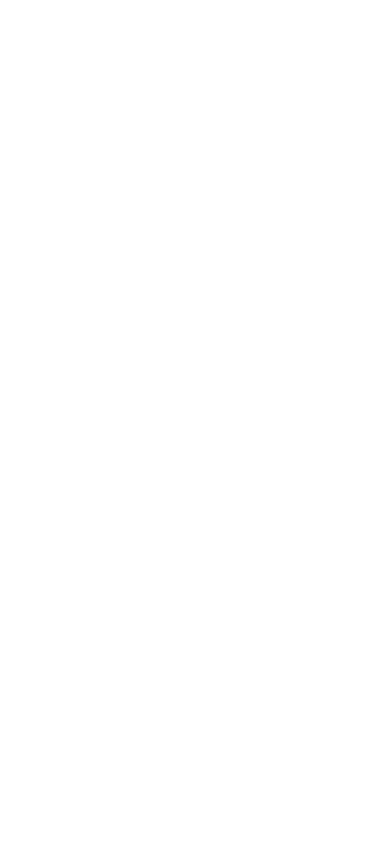
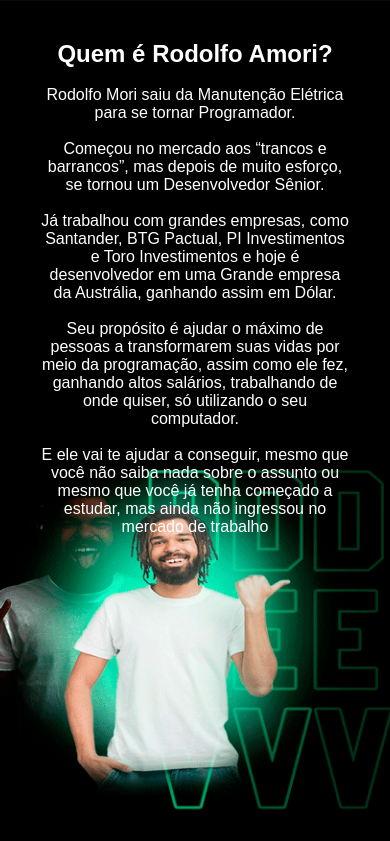
Before and after one commit to Marcos-Soares-Dev/programador-em-8-semanas, a plain HTML site: page index.html in a window 390 px wide. Shown: the top 841 px of the page. Drawn offline with Linux system fonts and the light colour scheme.

Commit message:
Tentativa 2 kk

```diff
--- a/style/style.css
+++ b/style/style.css
@@ -50,7 +50,7 @@
         align-items: center;
         justify-content: flex-start;
         text-align: center;
-        background-image: url('programador-em-8-semanas/img/bg-mobile-768x880.png');
+        background-image: url('/programador-em-8-semanas/img/bg-mobile-768x880.png');
         background-position: bottom;
         background-size: cover;
     }
```
